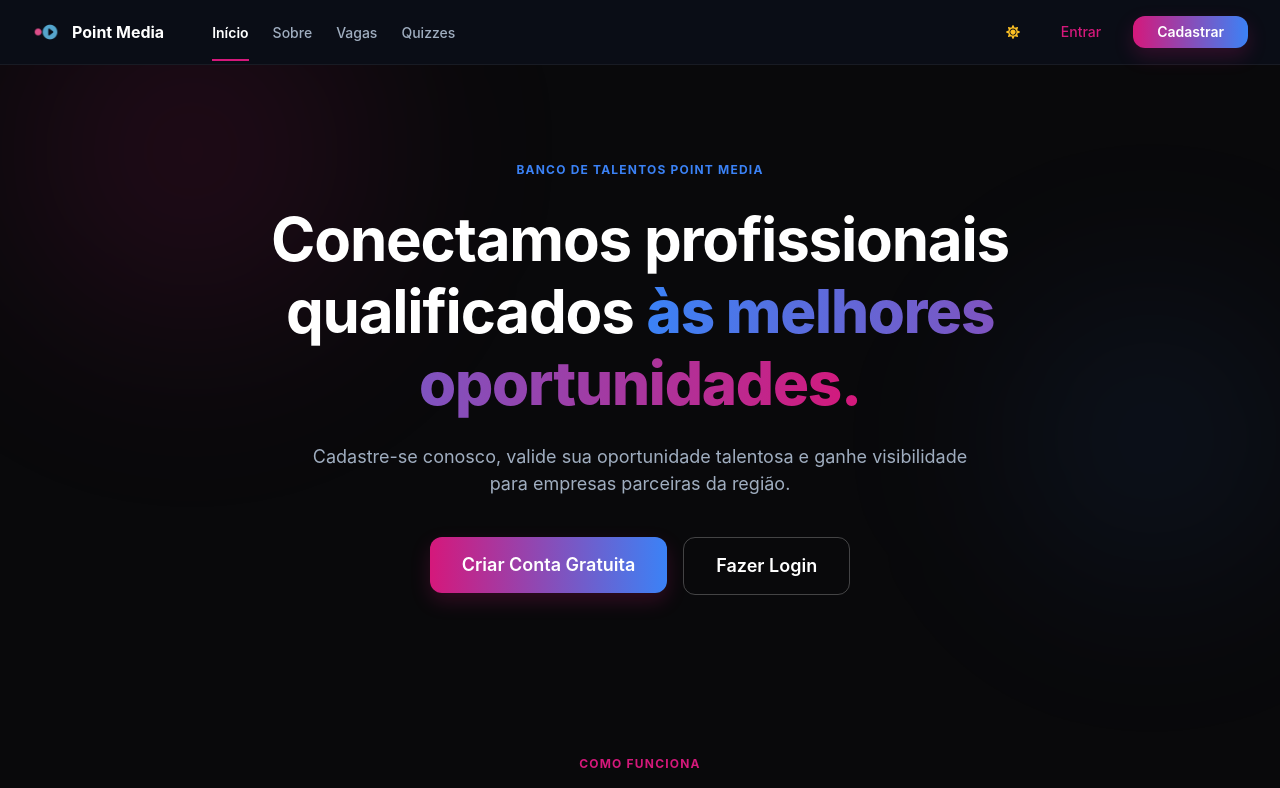
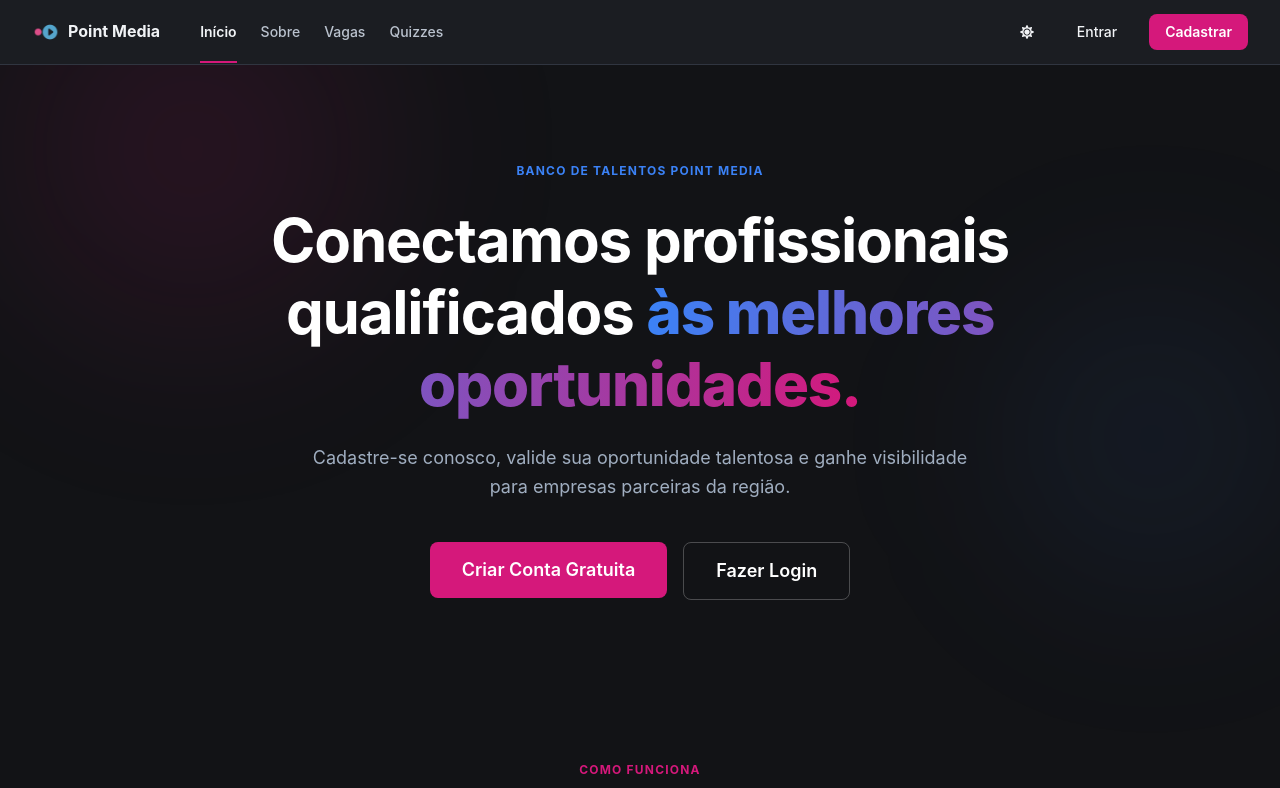
Before and after one commit to mazzi07/point_media, a React (Vite) app: page / in a window 1280 px wide. Shown: the top 788 px of the page. Built offline with nearby package versions, Linux system fonts and the light colour scheme.

Commit message:
style: ajustes visuais gerais

```diff
--- a/src/App.jsx
+++ b/src/App.jsx
@@ -41,7 +41,7 @@ function App() {
         <AuthProvider>
         <Box display="flex" flexDirection="column" minHeight="100vh">
           <Navbar />
-          <Box flex="1">
+          <Box as="main" flex="1" minW={0}>
             <Routes>
               <Route path="/" element={<Home />} />
               <Route path="/sobre"     element={<Sobre />} />
--- a/src/components/Footer.jsx
+++ b/src/components/Footer.jsx
@@ -1,34 +1,25 @@
-import { Box, Container, Flex, Text, HStack, useColorModeValue, Image } from '@chakra-ui/react';
+import { Box, Container, Flex, Text, HStack, Image, Link } from '@chakra-ui/react';
+import { Link as RouterLink } from 'react-router-dom';
 import pointLogo from '../assets/point.png';
 
 export default function Footer() {
-  const borderColor = useColorModeValue('gray.200', 'whiteAlpha.100');
-  const textColor = useColorModeValue('gray.600', 'gray.400');
-
   return (
-    <Box borderTop="1px solid" borderColor={borderColor} py={8} mt="auto">
-      <Container maxW="7xl">
-        <Flex
-          direction={{ base: 'column', md: 'row' }}
-          justify="space-between"
-          align="center"
-          gap={4}
-        >
-
-          <HStack spacing={3} cursor="pointer">
-            <Image src={pointLogo} alt="Point Media Logo" w="24px" h="24px" objectFit="contain" />
-            <Text fontWeight="600" fontSize="sm" color={useColorModeValue('gray.900', 'white')}>
-              Point Media
-            </Text>
+    <Box as="footer" bg="subtle" borderTop="1px solid" borderColor="border" py={6} mt="auto">
+      <Container>
+        <Flex direction={{ base: 'column', md: 'row' }} justify="space-between"
+          align={{ base: 'flex-start', md: 'center' }} gap={4}>
+          <HStack as={RouterLink} to="/" aria-label="Point Media — início" spacing={2}>
+            <Image src={pointLogo} alt="" w="24px" h="24px" objectFit="contain" />
+            <Text fontWeight="600" fontSize="sm" color="textPrimary">Point Media</Text>
           </HStack>
-
-
-          <Text fontSize="xs" color={textColor} textAlign="center">
+          <HStack as="nav" aria-label="Navegação do rodapé" spacing={5} fontSize="sm" color="textSecondary">
+            <Link as={RouterLink} to="/sobre">Sobre</Link>
+            <Link as={RouterLink} to="/vagas">Vagas</Link>
+            <Link as={RouterLink} to="/quizzes">Quizzes</Link>
+          </HStack>
+          <Text fontSize="xs" color="textMuted" maxW="20rem">
             &copy; {new Date().getFullYear()} Point Media. Todos os direitos reservados.
           </Text>
-
-
-
         </Flex>
       </Container>
     </Box>
--- a/src/components/Navbar.jsx
+++ b/src/components/Navbar.jsx
@@ -1,9 +1,9 @@
 import { useState, useEffect, useRef } from 'react';
 import {
-  Box, Flex, Button, useColorModeValue, useColorMode, HStack, Link,
+  Box, Flex, Button, useColorMode, HStack, Link,
   IconButton, Image, Menu, MenuButton, MenuList, MenuItem, Avatar, Text,
   Popover, PopoverTrigger, PopoverContent, PopoverBody, VStack, Badge,
-  Icon, Divider, useToast
+  Icon, Divider, useToast, Container
 } from '@chakra-ui/react';
 import { Link as RouterLink, useNavigate, useLocation } from 'react-router-dom';
 import { FaBell, FaCircle, FaSun, FaMoon, FaBars } from 'react-icons/fa';
@@ -21,22 +21,15 @@ export default function Navbar() {
   const [uploadingAvatar, setUploadingAvatar] = useState(false);
   const { isLoggedIn, logout, user, openAuthModal, updateUserField } = useAuth();
 
-  const bg          = useColorModeValue('rgba(255, 255, 255, 0.85)', 'rgba(11, 15, 25, 0.85)');
-  const borderColor = useColorModeValue('transparent', 'whiteAlpha.100');
-  const navShadow   = useColorModeValue('0 4px 30px rgba(0, 0, 0, 0.03)', 'none');
-  const textMuted   = useColorModeValue('gray.500', 'gray.400');
-  const activeColor = useColorModeValue('brand.pink', 'brand.pink');
-  const textStrong  = useColorModeValue('#1B254B', 'white');
-  const hoverBg     = useColorModeValue('gray.50', 'whiteAlpha.200');
-  const cardBg      = useColorModeValue('white', 'brand.cardBg');
-  const notifUnread = useColorModeValue('blue.50', 'whiteAlpha.100');
-  const notifHover  = useColorModeValue('gray.50', 'whiteAlpha.200');
-
-
-  const resumeBtnBg = useColorModeValue('blue.50', 'whiteAlpha.100');
-  const resumeBtnColor = useColorModeValue('brand.blue', 'white');
-  const resumeBtnHover = useColorModeValue('blue.100', 'whiteAlpha.200');
-  const resumeBtnBorder = useColorModeValue('blue.100', 'whiteAlpha.200');
+  const bg = 'surface';
+  const borderColor = 'border';
+  const textMuted = 'textSecondary';
+  const activeColor = 'brandPink';
+  const textStrong = 'textPrimary';
+  const hoverBg = 'hover';
+  const cardBg = 'elevated';
+  const notifUnread = 'active';
+  const notifHover = 'hover';
 
   // notificacoes do usuario
   const userEmail = isLoggedIn ? user?.email : null;
@@ -152,33 +145,35 @@ export default function Navbar() {
   ];
 
   return (
-    <Box bg={bg} px={{ base: 3, md: 8 }} borderBottom="1px solid" borderColor={borderColor} boxShadow={navShadow}
-      backdropFilter="blur(12px)" position="sticky" top={0} zIndex={100} w="100%" transition="all 0.3s">
-      <Flex h={16} alignItems="center" justifyContent="space-between" maxW="7xl" mx="auto">
+    <Box as="header" bg={bg} borderBottom="1px solid" borderColor={borderColor}
+      position="sticky" top={0} zIndex={100} w="100%">
+      <Container>
+      <Flex minH={16} gap={3} alignItems="center" justifyContent="space-between">
 
 
-        <HStack spacing={12} alignItems="center">
-          <HStack spacing={3} cursor="pointer" onClick={() => navigate('/')}>
+        <HStack spacing={{ base: 3, lg: 10 }} alignItems="center" minW={0}>
+          <HStack as={RouterLink} to="/" aria-label="Point Media — início" spacing={2} flexShrink={0}>
             <Image src={pointLogo} alt="Point Media Logo" w="28px" h="28px" objectFit="contain" />
             <Text fontWeight="700" fontSize="md" color={textStrong}
-              display={{ base: 'none', md: 'block' }}>
+              display={{ base: 'none', sm: 'block' }}>
               Point Media
             </Text>
           </HStack>
 
-          <HStack as="nav" spacing={6} display={{ base: 'none', md: 'flex' }}>
+          <HStack as="nav" aria-label="Navegação principal" spacing={6} display={{ base: 'none', lg: 'flex' }}>
             {navLinks.map((item) => {
               const isActive = location.pathname === item.to;
               return (
                 <Link as={RouterLink} to={item.to} key={item.label}
-                  fontSize="sm" fontWeight={isActive ? "600" : "500"}
+                  aria-current={isActive ? 'page' : undefined}
+                  py={5} fontSize="sm" fontWeight={isActive ? "600" : "500"}
                   color={isActive ? textStrong : textMuted}
                   position="relative"
                   _hover={{ textDecoration: 'none', color: textStrong }}
-                  transition="all 0.2s">
+                  transition="color 180ms">
                   {item.label}
                   {isActive && (
-                    <Box position="absolute" bottom="-18px" left="0" w="100%" h="2px" bg={activeColor} />
+                    <Box position="absolute" bottom="0" left="0" w="100%" h="2px" bg={activeColor} />
                   )}
                 </Link>
               )
@@ -188,8 +183,8 @@ export default function Navbar() {
 
 
         <HStack spacing={{ base: 1, md: 4 }}>
-          <Box display={{ base: 'block', md: 'none' }}>
-            <Menu>
+          <Box display={{ base: 'block', lg: 'none' }}>
+            <Menu placement="bottom-end">
               <MenuButton as={IconButton} aria-label="Abrir navegação" icon={<FaBars />} size="sm" variant="ghost" />
               <MenuList bg={cardBg} borderColor={borderColor}>
                 {navLinks.map(item => (
@@ -202,17 +197,17 @@ export default function Navbar() {
             </Menu>
           </Box>
           <IconButton aria-label="Alternar tema"
-            icon={colorMode === 'light' ? <FaMoon size={14} /> : <FaSun size={14} color="#FBBF24" />}
-            onClick={toggleColorMode} variant="ghost" size="sm" isRound
+            icon={colorMode === 'light' ? <FaMoon size={14} /> : <FaSun size={14} />}
+            onClick={toggleColorMode} variant="ghost" size="sm"
             _hover={{ bg: hoverBg }} />
 
           {!isLoggedIn ? (
             <>
-              <Button variant="ghost" color={activeColor} fontSize="sm" fontWeight="500"
+              <Button variant="ghost" color={textStrong} fontSize="sm" fontWeight="500"
                 onClick={() => openAuthModal('login')}>
                 Entrar
               </Button>
-              <Button onClick={() => openAuthModal('register')} size="sm" variant="gradient" px={{ base: 3, md: 6 }} py={4}>
+              <Button onClick={() => openAuthModal('register')} size="sm" variant="primary" px={{ base: 3, md: 4 }}>
                 Cadastrar
               </Button>
             </>
@@ -242,7 +237,7 @@ export default function Navbar() {
                 </PopoverTrigger>
                 <PopoverContent w="320px" maxW="calc(100vw - 24px)" shadow="lg" border="1px solid"
                   borderColor={borderColor}
-                  bg={bg}>
+                  bg="elevated">
                   <PopoverBody p={0}>
                     <Box px={4} py={3} borderBottom="1px solid" borderColor={borderColor}>
                       <Text fontSize="sm" fontWeight="600"
@@ -291,26 +286,31 @@ export default function Navbar() {
 
               {user?.tipo !== 'ADMIN' && (
                 <Button as={RouterLink} to="/criar-perfil" size="sm"
-                  bg={resumeBtnBg}
-                  color={resumeBtnColor}
-                  fontWeight="600"
-                  border="1px solid" borderColor={resumeBtnBorder}
-                  _hover={{ bg: resumeBtnHover, transform: 'translateY(-1px)' }}
-                  display={{ base: 'none', md: 'flex' }}
-                  borderRadius="full"
-                  px={6}>
+                  variant="secondary"
+                  display={{ base: 'none', lg: 'flex' }} px={4}>
                   Meu Currículo
+                </Button>
+              )}
+
+              {user?.tipo === 'ADMIN' && (
+                <Button as={RouterLink} to="/admin" size="sm" variant="secondary"
+                  aria-current={location.pathname === '/admin' ? 'page' : undefined}>
+                  Admin
                 </Button>
               )}
 
               {/* menu do usuario */}
               <input type="file" accept={AVATAR_ACCEPT} disabled={uploadingAvatar} ref={fileInputRef} style={{ display: 'none' }} onChange={handleAvatarChange} />
-              <Menu>
-                <MenuButton>
+              <Menu placement="bottom-end">
+                <MenuButton aria-label="Menu da conta" borderRadius="control" p={1}>
                   <Avatar size="sm" src={user?.avatar} name={user?.nome || 'Usuário'} bg="brand.blue"
                     color="white" cursor="pointer" />
                 </MenuButton>
                 <MenuList fontSize="sm" bg={cardBg} borderColor={borderColor}>
+                  <Box px={3} py={2} borderBottom="1px solid" borderColor={borderColor} mb={1}>
+                    <Text fontWeight="600" noOfLines={1} maxW="220px">{user?.nome || 'Usuário'}</Text>
+                    <Text fontSize="xs" color="textSecondary">{user?.tipo === 'ADMIN' ? 'Administração' : 'Candidato'}</Text>
+                  </Box>
                   <MenuItem bg={cardBg} _hover={{ bg: hoverBg }} onClick={() => fileInputRef.current.click()}>Alterar Foto de Perfil</MenuItem>
                   {user?.tipo !== 'ADMIN' && (
                     <>
@@ -328,6 +328,7 @@ export default function Navbar() {
           )}
         </HStack>
       </Flex>
+      </Container>
     </Box>
   );
 }
--- a/src/theme.js
+++ b/src/theme.js
@@ -1,123 +1,114 @@
-import { extendTheme } from '@chakra-ui/react';
+import { extendTheme, theme as chakraTheme } from '@chakra-ui/react';
 
-const config = {
-  initialColorMode: 'dark',
-  useSystemColorMode: false,
+const pair = (light, dark) => ({ default: light, _dark: dark });
+const focus = { outline: '2px solid', outlineColor: 'focus', outlineOffset: '3px', boxShadow: 'none' };
+const primary = {
+  bg: 'brandPink', color: 'white', boxShadow: 'none',
+  _hover: { bg: '#B81469', _disabled: { bg: 'brandPink' } },
+  _active: { bg: '#9F115B' },
 };
+const secondary = {
+  bg: 'surface', color: 'textPrimary', border: '1px solid', borderColor: 'borderStrong', boxShadow: 'none',
+  _hover: { bg: 'hover' }, _active: { bg: 'active' },
+};
+const field = {
+  bg: 'surface', color: 'textPrimary', border: '1px solid', borderColor: 'borderStrong', borderRadius: 'control',
+  _placeholder: { color: 'textMuted', opacity: 1 },
+  _hover: { borderColor: 'textMuted' },
+  _focusVisible: { borderColor: 'focus', boxShadow: '0 0 0 1px var(--chakra-colors-focus)' },
+  _invalid: { borderColor: 'danger', boxShadow: '0 0 0 1px var(--chakra-colors-danger)' },
+  _disabled: { opacity: 0.6, cursor: 'not-allowed', bg: 'subtle' },
+};
+const choice = {
+  borderColor: 'borderStrong',
+  _checked: { bg: 'brandPink', borderColor: 'brandPink', color: 'white', _hover: { bg: '#B81469', borderColor: '#B81469' } },
+  _focusVisible: focus,
+  _invalid: { borderColor: 'danger' },
+  _disabled: { opacity: 0.5, cursor: 'not-allowed' },
+};
+const type = (fontSize, lineHeight, fontWeight = 400, letterSpacing = 'normal') => ({ fontSize, lineHeight, fontWeight, letterSpacing });
 
-// paleta de cores da Point Media
-const colors = {
-  brand: {
-    pink: '#D5187B',
-    blue: '#3B82F6',
-    darkBg: '#09090B',
-    cardBg: '#18181B',
-    lightBg: '#F8FAFC',
-    lightCardBg: '#FFFFFF',
+export default extendTheme({
+  config: { initialColorMode: 'dark', useSystemColorMode: false },
+  colors: {
+    // Existing names remain compatible with page-level color mode choices.
+    brand: { pink: '#D5187B', blue: '#3B82F6', darkBg: '#121316', cardBg: '#1B1D22', lightBg: '#F7F8FA', lightCardBg: '#FFFFFF' },
   },
-};
-
-const fonts = {
-  heading: `'Inter', -apple-system, BlinkMacSystemFont, 'Segoe UI', sans-serif`,
-  body: `'Inter', -apple-system, BlinkMacSystemFont, 'Segoe UI', sans-serif`,
-};
-
-const styles = {
-  global: (props) => ({
-    body: {
-      bg: props.colorMode === 'dark' ? 'brand.darkBg' : 'brand.lightBg',
-      color: props.colorMode === 'dark' ? 'gray.100' : 'gray.800',
-    },
-    '::placeholder': {
-      color: props.colorMode === 'dark' ? 'whiteAlpha.400' : 'gray.400',
-    },
-    '.dark-modal input:-webkit-autofill, .dark-modal input:-webkit-autofill:hover, .dark-modal input:-webkit-autofill:focus, .dark-modal input:-webkit-autofill:active': {
-      WebkitBoxShadow: '0 0 0 30px #18181B inset !important',
-      WebkitTextFillColor: 'white !important',
-      transition: 'background-color 5000s ease-in-out 0s',
-    }
-  }),
-};
-
-const components = {
-  Button: {
-    baseStyle: {
-      fontWeight: '600',
-      borderRadius: '12px',
-      transition: 'all 0.3s cubic-bezier(0.4, 0, 0.2, 1)',
-    },
-    variants: {
-      gradient: (props) => ({
-        bgGradient: props.colorMode === 'dark' ? 'linear(to-r, brand.pink, brand.blue)' : 'linear(to-r, brand.blue, brand.pink)',
-        color: 'white',
-        boxShadow: props.colorMode === 'dark' ? '0 8px 20px rgba(213, 24, 123, 0.2)' : '0 8px 20px rgba(59, 130, 246, 0.25)',
-        _hover: {
-          bgGradient: props.colorMode === 'dark' ? 'linear(to-r, #E6248C, #2563EB)' : 'linear(to-r, #2563EB, #E6248C)',
-          transform: 'translateY(-2px)',
-          boxShadow: props.colorMode === 'dark' ? '0 12px 25px rgba(213, 24, 123, 0.35)' : '0 12px 25px rgba(59, 130, 246, 0.35)',
-        },
-        _active: {
-          transform: 'translateY(0)',
-        }
-      }),
-      solid: (props) => ({
-        bg: props.colorMode === 'dark' ? 'whiteAlpha.100' : 'white',
-        color: props.colorMode === 'dark' ? 'white' : 'gray.800',
-        border: props.colorMode === 'dark' ? '1px solid rgba(255, 255, 255, 0.05)' : '1px solid rgba(0, 0, 0, 0.05)',
-        boxShadow: props.colorMode === 'dark' ? '0 4px 12px rgba(0,0,0,0.4)' : '0 4px 12px rgba(0,0,0,0.04)',
-        _hover: {
-          bg: props.colorMode === 'dark' ? 'whiteAlpha.200' : 'gray.50',
-          boxShadow: props.colorMode === 'dark' ? '0 6px 16px rgba(0,0,0,0.5)' : '0 6px 16px rgba(0,0,0,0.08)',
-        }
-      }),
-      outline: (props) => ({
-        borderColor: props.colorMode === 'dark' ? 'whiteAlpha.200' : 'gray.200',
-        color: props.colorMode === 'dark' ? 'gray.300' : 'gray.600',
-        _hover: {
-          bg: props.colorMode === 'dark' ? 'whiteAlpha.50' : 'gray.50',
-          borderColor: props.colorMode === 'dark' ? 'whiteAlpha.400' : 'gray.300',
-          color: props.colorMode === 'dark' ? 'white' : 'gray.800',
-        }
-      })
-    }
-  },
-  Input: {
-    defaultProps: {
-      variant: 'outline',
-    },
-    variants: {
-      outline: (props) => ({
-        field: {
-          bg: props.colorMode === 'dark' ? 'blackAlpha.300' : 'white',
-          borderColor: props.colorMode === 'dark' ? 'whiteAlpha.200' : 'gray.200',
-          boxShadow: props.colorMode === 'dark' ? 'inset 0 1px 2px rgba(0,0,0,0.5)' : 'inset 0 1px 2px rgba(0,0,0,0.02)',
-          borderRadius: '12px',
-          _hover: {
-            borderColor: props.colorMode === 'dark' ? 'whiteAlpha.400' : 'gray.300',
-          },
-          _focus: {
-            bg: props.colorMode === 'dark' ? 'blackAlpha.400' : 'white',
-            borderColor: 'brand.blue',
-            boxShadow: props.colorMode === 'dark' ? `0 0 0 1px #3B82F6, inset 0 1px 2px rgba(0,0,0,0.5)` : `0 0 0 1px #3B82F6`,
-          }
-        }
-      })
-    }
-  },
-  Heading: {
-    baseStyle: {
-      fontWeight: '700',
-      letterSpacing: '-0.02em',
-      color: 'inherit',
+  semanticTokens: {
+    colors: {
+      page: pair('#F7F8FA', '#121316'), subtle: pair('#EEF0F4', '#17191D'),
+      surface: pair('#FFFFFF', '#1B1D22'), surfaceSubtle: pair('#F1F3F6', '#20232A'), elevated: pair('#FFFFFF', '#262A32'),
+      border: pair('#DDE1E7', '#303540'), borderStrong: pair('#8993A2', '#687384'),
+      textPrimary: pair('#1C2430', '#F1F3F6'), textSecondary: pair('#4D596B', '#BAC2CE'), textMuted: pair('#626E7F', '#98A3B3'),
+      brandPink: '#D5187B', brandBlue: '#3B82F6',
+      success: pair('#187143', '#70D6A0'), warning: pair('#875500', '#EBC16B'), danger: pair('#B42336', '#FF8C99'), info: pair('#245EC7', '#85B4FF'),
+      hover: pair('#EAEFF5', '#2B3039'), active: pair('#DEE6F0', '#353D49'), focus: pair('#245EC7', '#85B4FF'),
     },
   },
-  Text: {
-    baseStyle: {
-      color: 'inherit',
-    }
-  }
-};
-
-const theme = extendTheme({ config, colors, fonts, styles, components });
-
-export default theme;
+  fonts: {
+    heading: "'Inter', -apple-system, BlinkMacSystemFont, 'Segoe UI', sans-serif",
+    body: "'Inter', -apple-system, BlinkMacSystemFont, 'Segoe UI', sans-serif",
+  },
+  radii: { control: '8px', card: '10px', dialog: '12px' },
+  sizes: { content: '80rem', reading: '48rem' },
+  // Chakra's existing 4px spacing scale is preserved.
+  textStyles: {
+    display: type({ base: '2.5rem', md: '3.5rem' }, 1.1, 700, '-0.03em'),
+    h1: type({ base: '1.75rem', md: '2.25rem' }, 1.2, 700, '-0.025em'),
+    h2: type({ base: '1.5rem', md: '1.75rem' }, 1.25, 700, '-0.02em'),
+    h3: type('1.25rem', 1.35, 600, '-0.01em'), h4: type('1.125rem', 1.4, 600),
+    body: type('1rem', 1.6), small: type('0.875rem', 1.5), label: type('0.875rem', 1.4, 600), metadata: type('0.75rem', 1.5, 500),
+  },
+  layerStyles: {
+    section: { py: { base: 8, md: 12, lg: 16 } },
+    surface: { bg: 'surface', border: '1px solid', borderColor: 'border', borderRadius: 'card', p: { base: 4, md: 6 }, boxShadow: 'none' },
+  },
+  styles: {
+    global: {
+      body: { bg: 'page', color: 'textPrimary', lineHeight: 1.6 },
+      'a:focus-visible, button:focus-visible': focus,
+      // F1: AuthModal is deliberately dark in BOTH modes. Keep autofill opaque and readable.
+      '.dark-modal input:-webkit-autofill, .dark-modal input:-webkit-autofill:hover, .dark-modal input:-webkit-autofill:focus, .dark-modal input:-webkit-autofill:active': {
+        WebkitBoxShadow: '0 0 0 30px #18181B inset !important', WebkitTextFillColor: 'white !important', transition: 'background-color 5000s ease-in-out 0s',
+      },
+      '.dark-modal input::placeholder': { color: '#98A3B3', opacity: 1 },
+      '.dark-modal input:focus-visible': { borderColor: '#85B4FF', outline: '2px solid #85B4FF', outlineOffset: '2px' },
+      '@media (prefers-reduced-motion: reduce)': {
+        '*, *::before, *::after': { animationDuration: '0.01ms !important', animationIterationCount: '1 !important', transitionDuration: '0.01ms !important', scrollBehavior: 'auto !important' },
+      },
+    },
+  },
+  components: {
+    Container: { baseStyle: { maxW: 'content', px: { base: 4, md: 6, lg: 8 } } },
+    Heading: { baseStyle: { fontWeight: 700, letterSpacing: '-0.02em', color: 'inherit' } },
+    Button: {
+      baseStyle: { fontWeight: 600, borderRadius: 'control', transition: 'background-color 180ms, color 180ms, border-color 180ms', _focusVisible: focus, _disabled: { opacity: 0.55, cursor: 'not-allowed', boxShadow: 'none' } },
+      sizes: { sm: { h: 9, minW: 9, px: 3, fontSize: 'sm' }, md: { h: 10, minW: 10, px: 4 }, lg: { h: 12, minW: 12, px: 6 } },
+      variants: {
+        primary, secondary,
+        solid: (props) => props.colorScheme === 'gray' ? secondary : chakraTheme.components.Button.variants.solid(props),
+        // Compatibility alias: existing CTAs gain the solid treatment without editing pages.
+        gradient: primary,
+        outline: { ...secondary, bg: 'transparent' },
+        ghost: { color: 'inherit', _hover: { bg: 'hover' }, _active: { bg: 'active' } },
+        danger: { bg: '#B42336', color: 'white', _hover: { bg: '#921D2C' }, _active: { bg: '#771825' } },
+        pill: { ...secondary, borderRadius: 'full', _selected: { bg: 'active', color: 'info', borderColor: 'info' }, _pressed: { bg: 'active', color: 'info', borderColor: 'info' } },
+      },
+      // Retain Chakra solid/colorScheme behavior (including destructive actions).
+      defaultProps: { variant: 'solid' },
+    },
+    Input: { variants: { outline: { field, addon: { bg: 'subtle', borderColor: 'borderStrong' } } }, defaultProps: { variant: 'outline', focusBorderColor: 'focus', errorBorderColor: 'danger' } },
+    Textarea: { variants: { outline: field }, defaultProps: { variant: 'outline', focusBorderColor: 'focus', errorBorderColor: 'danger' } },
+    Select: { variants: { outline: { field: { ...field, '> option, > optgroup': { bg: 'surface', color: 'textPrimary' } }, icon: { color: 'textSecondary' } } }, defaultProps: { variant: 'outline', focusBorderColor: 'focus', errorBorderColor: 'danger' } },
+    Checkbox: { baseStyle: { control: { ...choice, borderRadius: '4px' }, label: { lineHeight: 1.5 } } },
+    Radio: { baseStyle: { control: choice, label: { lineHeight: 1.5 } } },
+    FormLabel: { baseStyle: { fontSize: 'sm', fontWeight: 600, mb: 2, color: 'textPrimary' } },
+    FormError: { baseStyle: { text: { color: 'danger', fontSize: 'sm' } } },
+    Card: { baseStyle: { container: { borderRadius: 'card', color: 'textPrimary' } }, variants: { outline: { container: { bg: 'surface', border: '1px solid', borderColor: 'border', boxShadow: 'none' } }, elevated: { container: { bg: 'elevated', boxShadow: 'md' } } }, defaultProps: { variant: 'outline' } },
+    Tag: { baseStyle: { container: { borderRadius: '4px', fontWeight: 500 } }, variants: { category: { container: { bg: 'surfaceSubtle', color: 'textSecondary', border: '1px solid', borderColor: 'border' } } }, defaultProps: { variant: 'category' } },
+    Badge: { baseStyle: { borderRadius: '4px', textTransform: 'none', fontWeight: 600, px: 2 }, defaultProps: { variant: 'subtle' } },
+    Menu: { baseStyle: { list: { bg: 'elevated', color: 'textPrimary', borderColor: 'border', borderRadius: 'card', boxShadow: 'lg', maxW: 'calc(100vw - 32px)', py: 2 }, item: { bg: 'elevated', _focus: { bg: 'hover' }, _hover: { bg: 'hover' } } } },
+    Popover: { baseStyle: { content: { bg: 'elevated', color: 'textPrimary', borderColor: 'border', borderRadius: 'dialog', boxShadow: 'lg' } } },
+    Modal: { baseStyle: { dialog: { bg: 'elevated', color: 'textPrimary', borderRadius: 'dialog', boxShadow: 'xl' } } },
+  },
+});
```
Also changed, not shown: 5 other files (tests, documents, lock files or other folders).
